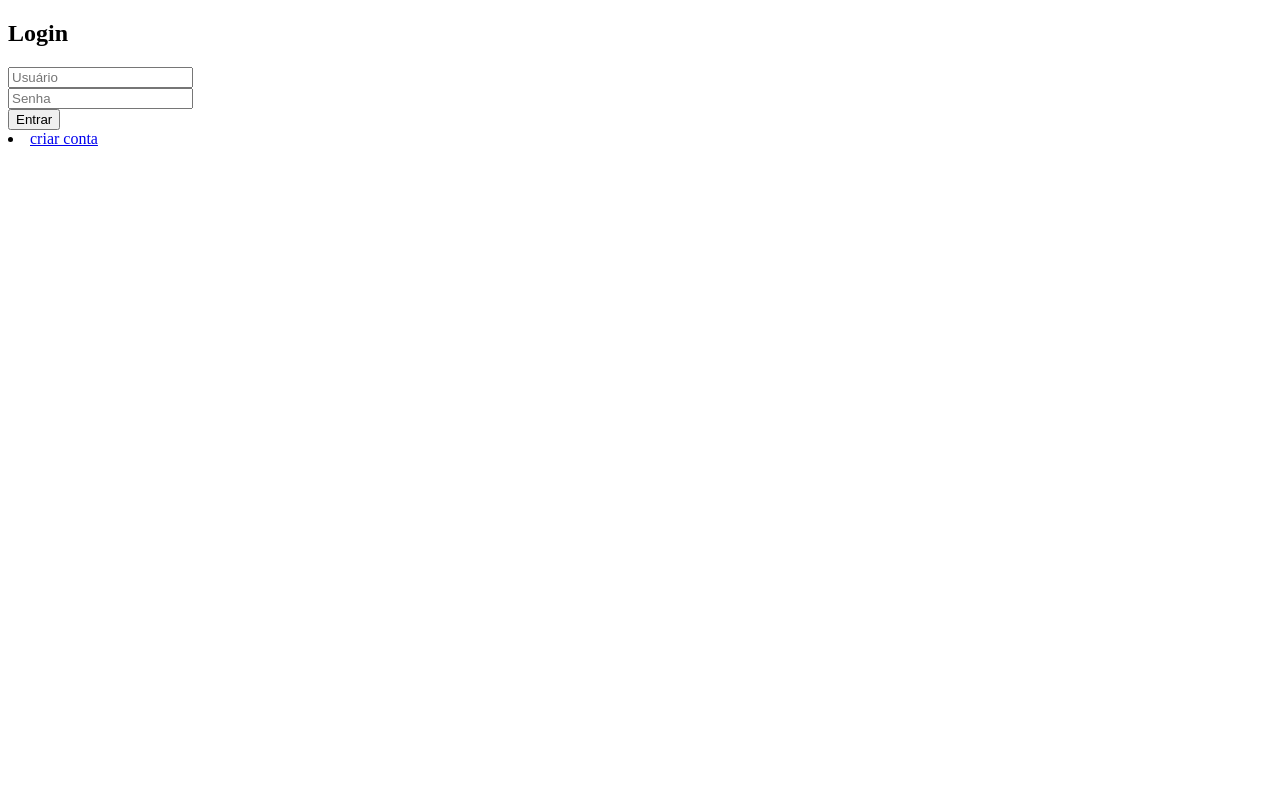
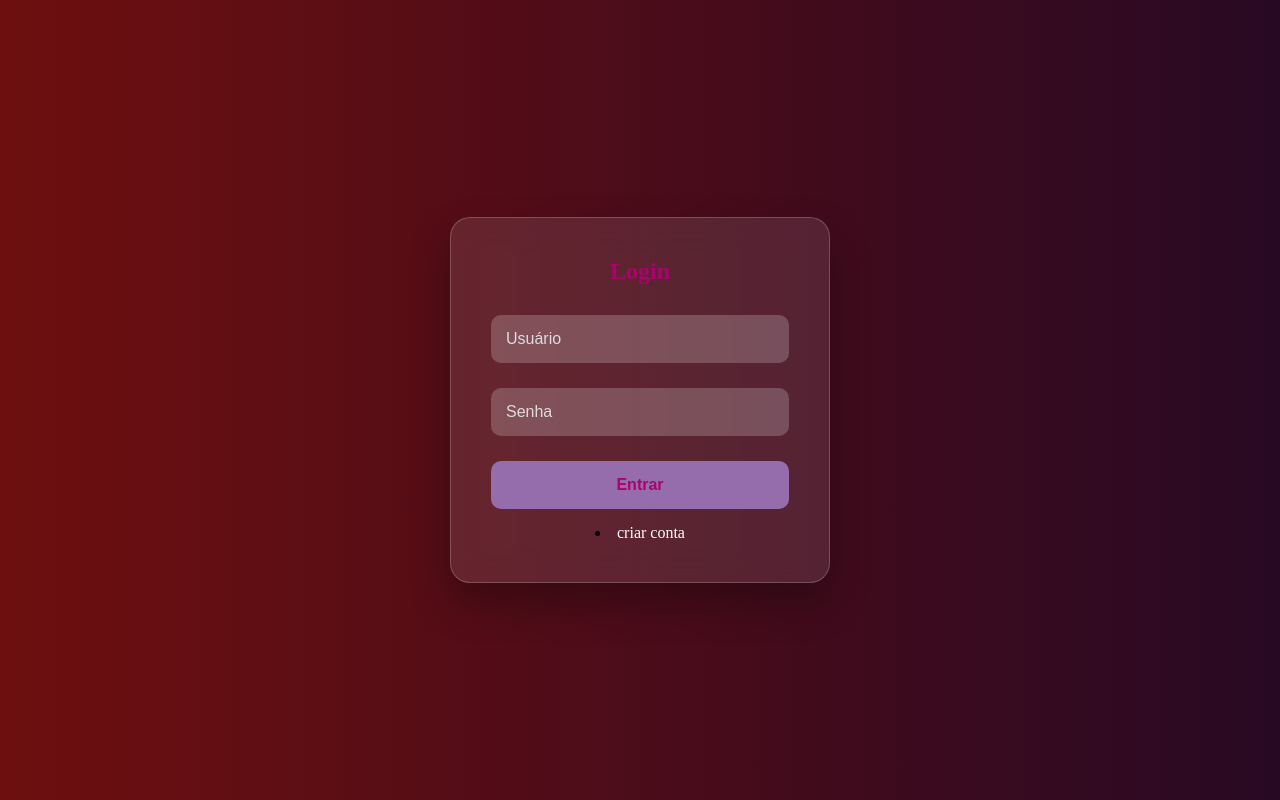
Before and after one commit to gariev1211/site-e-sports, a plain HTML site: page pages/login.html in a window 1280 px wide. Drawn offline with Linux system fonts and the light colour scheme; the site is published under a folder, as on GitHub Pages, so addresses that start at the root find nothing.

Commit message:
ajuste link style na login page

```diff
--- a/pages/login.html
+++ b/pages/login.html
@@ -4,7 +4,7 @@
     <meta charset="UTF-8">
     <meta name="viewport" content="width=device-width, initial-scale=1.0">
     <title>Login Animado</title>
-    <link rel="stylesheet" href="/styles/style-login.css">
+    <link rel="stylesheet" href="../styles/style-login.css">
 </head>
 <body>
 
```
